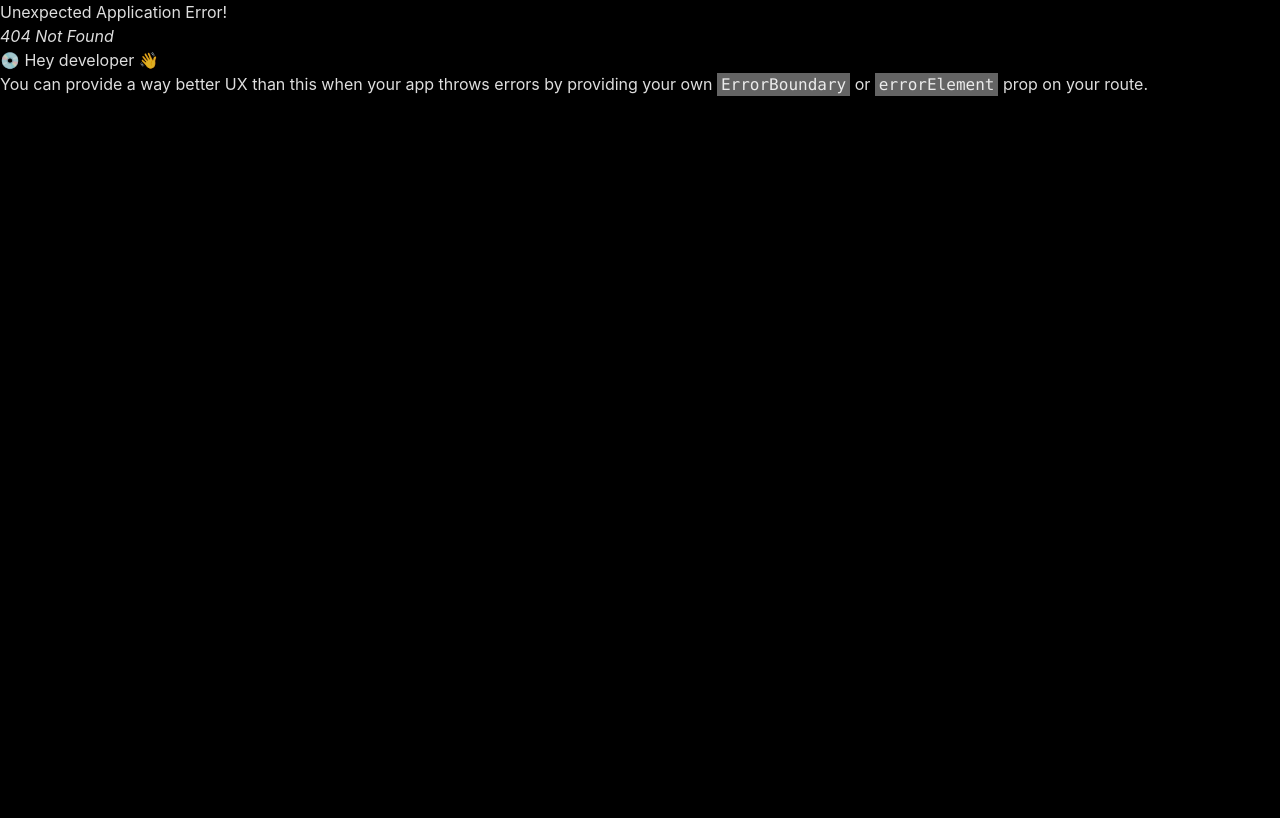
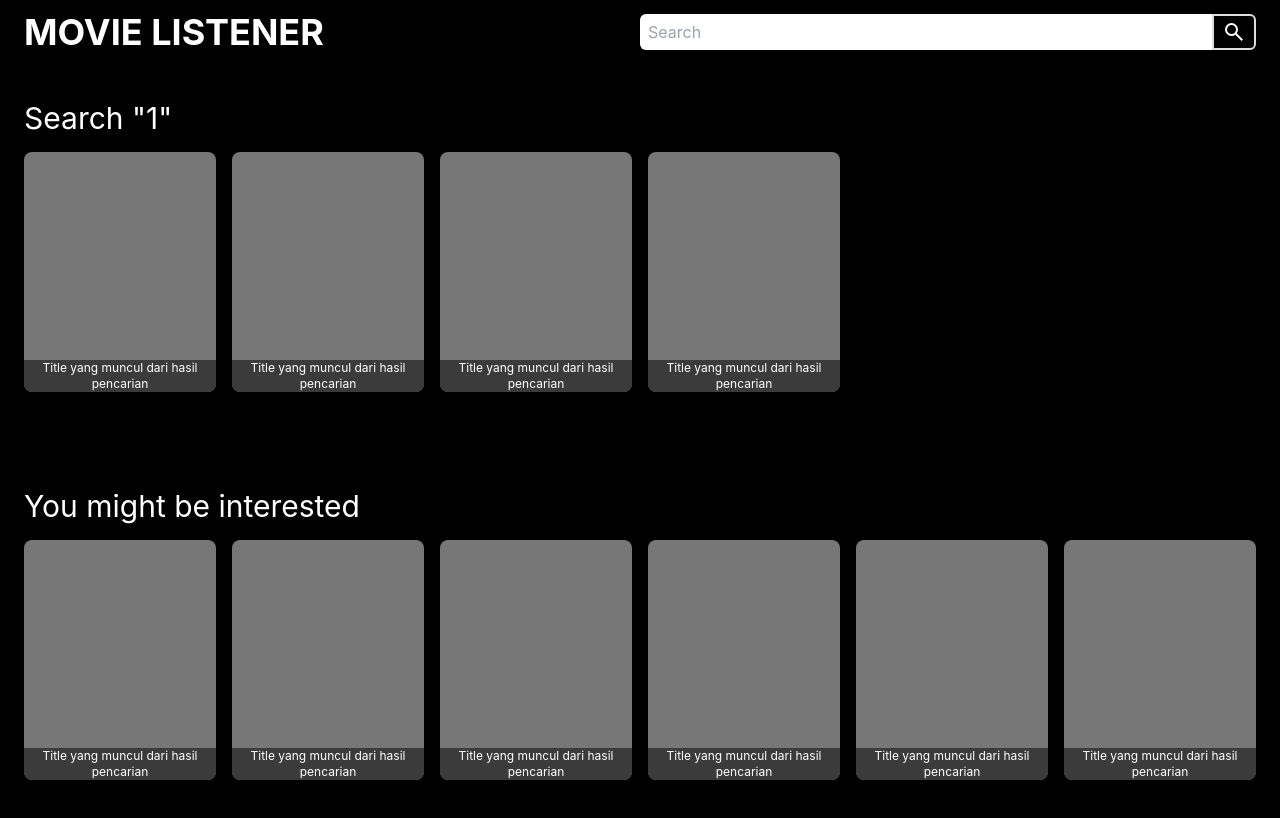
Before and after one commit to adhisetyatuhu/movie-listener, a React (Vite) app: page /search/1 in a window 1280 px wide. Before the commit this address had no page. Shown: the top 818 px of the page. Built offline with nearby package versions, Linux system fonts and the light colour scheme.

Commit message:
Feat: add link to search result

```diff
--- a/src/components/Search.jsx
+++ b/src/components/Search.jsx
@@ -1,3 +1,5 @@
+import { useNavigate } from "react-router-dom";
+
 const SearchIcon = (props) => {
     return (
         <svg xmlns="http://www.w3.org/2000/svg" height={props.height} viewBox="0 -960 960 960" width={props.height} fill={props.fill}><path d="M784-120 532-372q-30 24-69 38t-83 14q-109 0-184.5-75.5T120-580q0-109 75.5-184.5T380-840q109 0 184.5 75.5T640-580q0 44-14 83t-38 69l252 252-56 56ZM380-400q75 0 127.5-52.5T560-580q0-75-52.5-127.5T380-760q-75 0-127.5 52.5T200-580q0 75 52.5 127.5T380-400Z"/></svg>
@@ -5,10 +7,16 @@ const SearchIcon = (props) => {
 }
 
 const Search = (props) => {
+    const navigate = useNavigate();
+
+    const goToSearchResult = (keyword) => {
+        navigate(`/search/${keyword}`);
+    }
+
     return (
         <div className="flex">
-            <input type="text" className="w-full rounded-l-md py-1 pl-2 text-black/80 focus:outline-none focus:shadow-[inset_0.15em_0.15em_0.15em_rgba(0,0,0,0.5)] focus:bg-cyan-50" placeholder={props.placeholder} aria-label={props.label} aria-describedby="button-addon2" />
-            <button className="rounded-r-md border-solid border-2 py-1 px-2 hover:bg-white/20" type="button" id="search" style={{borderColor: props.borderColor}}>
+            <input id="search-input" type="text" className="w-full rounded-l-md py-1 pl-2 text-black/80 focus:outline-none focus:shadow-[inset_0.15em_0.15em_0.15em_rgba(0,0,0,0.5)] focus:bg-cyan-50" placeholder={props.placeholder} aria-label={props.label} aria-describedby="button-addon2" />
+            <button onClick={() => goToSearchResult("coba")} className="rounded-r-md border-solid border-2 py-1 px-2 hover:bg-white/20" type="button" id="search-btn" style={{borderColor: props.borderColor}}>
                 <SearchIcon height="24px" fill={props.iconColor} />
             </button>
         </div>
--- a/src/pages/SearchResult.jsx
+++ b/src/pages/SearchResult.jsx
@@ -1,9 +1,11 @@
+import { useParams } from "react-router-dom";
 import Card from "../components/Card";
 
-const SearchResult = ({keyword, }) => {
+const SearchResult = () => {
+    const params = useParams();
     return (
         <>
-            <h2 className="text-white text-3xl mt-12">Search "{keyword}"</h2>
+            <h2 className="text-white text-3xl mt-12">Search "{params.keyword}"</h2>
             <div className="flex flex-wrap gap-4 py-4">
                 <Card text="Title yang muncul dari hasil pencarian"></Card>
                 <Card text="Title yang muncul dari hasil pencarian"></Card>
--- a/src/router.jsx
+++ b/src/router.jsx
@@ -20,7 +20,7 @@ const router = createBrowserRouter([
                 element: <Detail />,
             },
             {
-                path: 'search',
+                path: 'search/:keyword',
                 element: <SearchResult />,
             },
             {
```
